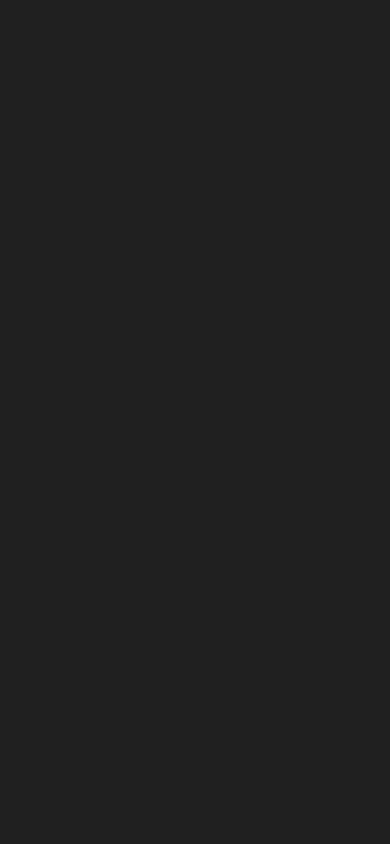
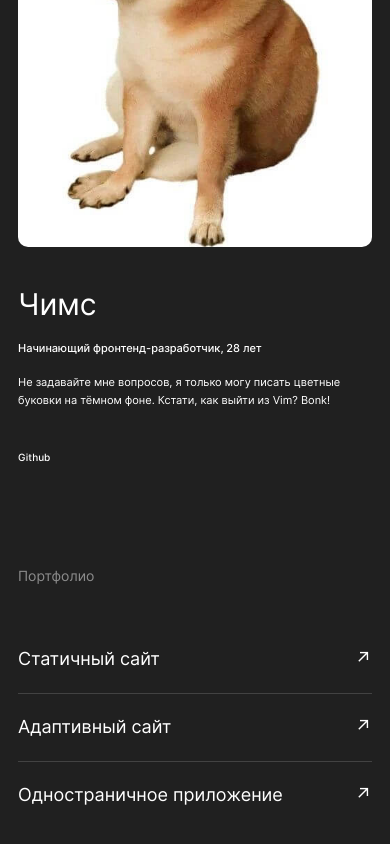
Before and after one commit to julbrn/movies-explorer-frontend, a React (Create React App) app: page / in a window 390 px wide. Shown: the part 2250-3094 px from the top of the page. Before the commit the page ends 1960 px from the top, so only its background shows below. Built offline with nearby package versions, Linux system fonts and the light colour scheme.

Commit message:
feat: AboutMe + Portfolio

```diff
--- a/src/components/Main/AboutMe/AboutMe.css
+++ b/src/components/Main/AboutMe/AboutMe.css
@@ -0,0 +1,134 @@
+.about-me {
+  padding: 110px 0 125px;
+}
+
+@media screen and (max-width: 900px) {
+  .about-me {
+    padding: 90px 0;
+  }
+}
+
+@media screen and (max-width: 610px) {
+  .about-me {
+    padding: 70px 0;
+  }
+}
+
+.about-me__columns {
+  display: flex;
+  justify-content: space-between;
+  margin-top: 66px;
+  gap: 50px;
+}
+
+@media screen and (max-width: 610px) {
+  .about-me__columns {
+    flex-direction: column-reverse;
+    margin-top: 60px;
+    gap: 0;
+  }
+}
+
+.about-me__column {
+  max-width: 600px;
+  display: flex;
+  flex-direction: column;
+  justify-content: space-between;
+}
+
+.about-me__description {
+}
+
+.about-me__title {
+  font-weight: 400;
+  font-size: 50px;
+  line-height: 1.16;
+  letter-spacing: -4%;
+  padding: 0;
+  margin: 0;
+}
+
+@media screen and (max-width: 900px) {
+  .about-me__title {
+    font-size: 40px;
+  }
+}
+
+@media screen and (max-width: 610px) {
+  .about-me__title {
+    font-size: 30px;
+    padding-top: 40px;
+  }
+}
+
+.about-me__subtitle {
+  font-weight: 500;
+  font-size: 18px;
+  line-height: 1.11;
+  padding: 18px 0 0;
+  margin: 0;
+}
+
+@media screen and (max-width: 900px) {
+  .about-me__subtitle {
+    font-size: 12px;
+    padding-top: 16px;
+  }
+}
+
+@media screen and (max-width: 610px) {
+  .about-me__subtitle {
+    font-size: 11px;
+    padding-top: 20px;
+  }
+}
+
+.about-me__text {
+  font-weight: 400;
+  font-size: 14px;
+  line-height: 1.57;
+  padding: 26px 0 0;
+  margin: 0;
+}
+
+@media screen and (max-width: 900px) {
+  .about-me__text {
+    font-size: 12px;
+    padding-top: 20px;
+  }
+}
+
+@media screen and (max-width: 610px) {
+  .about-me__text {
+    font-size: 11px;
+    padding-bottom: 40px;
+  }
+}
+
+.about-me__link {
+  font-size: 14px;
+  font-weight: 500;
+}
+
+.about-me__image-wrapper {
+}
+.about-me__image {
+  border-radius: 10px;
+  width: 270px;
+  height: 327px;
+  object-fit: cover;
+}
+
+@media screen and (max-width: 900px) {
+  .about-me__image {
+    width: 255px;
+    height: 307px;
+  }
+}
+
+@media screen and (max-width: 610px) {
+  .about-me__image {
+    width: 100%;
+    min-height: 352px;
+  }
+}
--- a/src/components/Main/AboutMe/AboutMe.js
+++ b/src/components/Main/AboutMe/AboutMe.js
@@ -0,0 +1,31 @@
+import './AboutMe.css';
+import meme from '../../../images/cheems.jpg';
+import { Portfolio } from '../Portfolio/Portfolio.js'
+
+export const AboutMe = () => (
+  <article className="section about-me" id="about-me">
+    <h2 className="section__title">Студент</h2>
+    <section className="about-me__columns">
+      <div className="about-me__column">
+        <div className="about-me__description">
+          <h2 className="about-me__title">Чимс</h2>
+          <h3 className="about-me__subtitle">Начинающий фронтенд-разработчик, 28 лет</h3>
+          <p className="about-me__text">
+            Не задавайте мне вопросов, я только могу писать цветные буковки на тёмном фоне. Кстати, как выйти из Vim?  Bonk!
+          </p>
+        </div>
+        <a className="link about-me__link" href="https://github.com/julbrn" target="_blank" rel="noreferrer">
+          Github
+        </a>
+      </div>
+      <div className="about-me__column">
+        <img
+          src={meme}
+          className="about-me__image"
+          alt="Мем Чимс"
+        />
+      </div>
+    </section>
+    <Portfolio />
+  </article>
+);
--- a/src/components/Main/Main.js
+++ b/src/components/Main/Main.js
@@ -12,5 +12,6 @@ export const Main = () => (
     </Promo>
     <AboutProject />
     <Techs />
+    <AboutMe />
   </main>
 );
--- a/src/components/Main/Portfolio/Portfolio.css
+++ b/src/components/Main/Portfolio/Portfolio.css
@@ -0,0 +1,62 @@
+.portfolio {
+  margin-top: 101px;
+  width: 100%;
+}
+.portfolio__title {
+  padding: 0;
+  margin: 0;
+  font-weight: 400;
+  font-size: 18px;
+  line-height: 1.11;
+  color: #8b8b8b;
+}
+
+@media screen and (max-width: 610px) {
+  .portfolio__title {
+    font-size: 14px;
+    line-height: 1.42;
+  }
+}
+
+.portfolio__items {
+  list-style: none;
+  padding: 0;
+  margin: 50px 0 0;
+}
+
+@media screen and (max-width: 610px) {
+  .portfolio__items {
+    margin-top: 40px;
+  }
+}
+
+.portfolio__item-wrapper:not(:last-of-type) {
+  border-bottom: 1px solid #424242;
+}
+
+.portfolio__item {
+  height: 89px;
+  width: 100%;
+  display: flex;
+  justify-content: space-between;
+  align-items: center;
+  font-weight: 400;
+  font-size: 30px;
+  line-height: 1.66;
+  letter-spacing: -4%;
+  text-decoration: none;
+  color: var(--font-color-light);
+}
+
+@media screen and (max-width: 900px) {
+  .portfolio__item {
+    font-size: 28px;
+  }
+}
+
+@media screen and (max-width: 610px) {
+  .portfolio__item {
+    font-size: 18px;
+    height: 67px;
+  }
+}
--- a/src/components/Main/Portfolio/Portfolio.js
+++ b/src/components/Main/Portfolio/Portfolio.js
@@ -0,0 +1,42 @@
+import './Portfolio.css';
+
+export const Portfolio = () => (
+  <section className="portfolio">
+    <h2 className="portfolio__title">Портфолио</h2>
+    <ul className="portfolio__items">
+      <li className="portfolio__item-wrapper">
+        <a
+          className="portfolio__item"
+          href="https://julbrn.github.io/how-to-learn/"
+          target="_blank"
+          rel="noreferrer"
+        >
+          <span>         Статичный сайт</span>
+          <span>↗</span>
+        </a>
+      </li>
+      <li className="portfolio__item-wrapper">
+        <a
+          className="portfolio__item"
+          href="https://julbrn.github.io/practice/"
+          target="_blank"
+          rel="noreferrer"
+        >
+          <span>Адаптивный сайт</span>
+          <span>↗</span>
+        </a>
+      </li>
+      <li className="portfolio__item-wrapper">
+        <a
+          className="portfolio__item"
+          href="https://julbrn.github.io/react-mesto-auth/#/sign-in"
+          target="_blank"
+          rel="noreferrer"
+        >
+          <span>Одностраничное приложение</span>
+          <span>↗</span>
+        </a>
+      </li>
+    </ul>
+  </section>
+);
--- a/src/components/Main/Techs/Techs.css
+++ b/src/components/Main/Techs/Techs.css
@@ -31,7 +31,7 @@
 
 .techs__title {
   font-weight: 400;
-  font-size: 58px;
+  font-size: 50px;
   line-height: 1.16;
   letter-spacing: -4%;
   text-align: center;
```
Also changed, not shown: src/images/cheems.jpg (added), src/images/meme.jpg (added).
